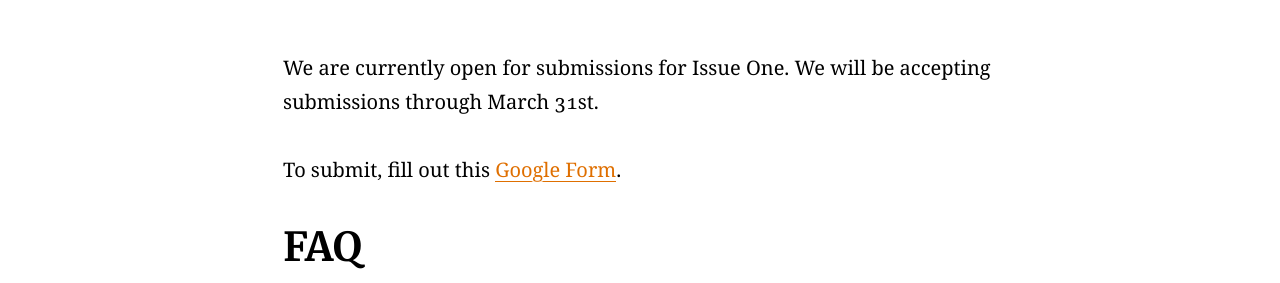
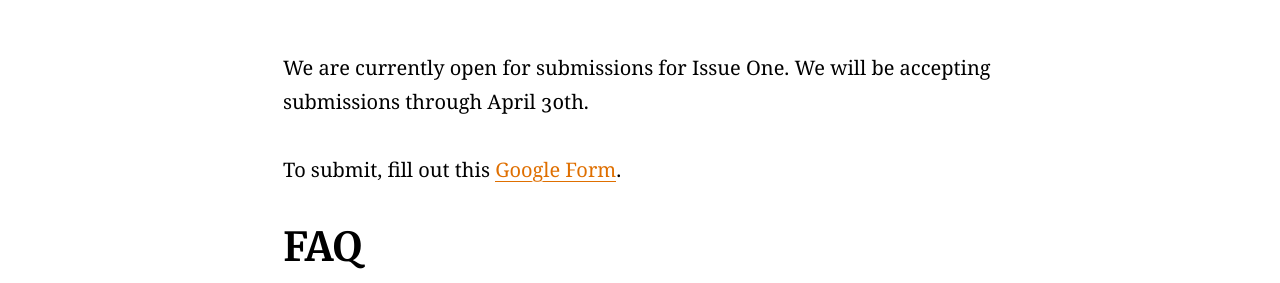
Before and after one commit to atmars77/atmars77.github.io, a Jekyll site: the page built from submit.md, in a window 1280 px wide and 900 px high. Shown: the part 410-693 px from the top of the window. Built offline with Jekyll 4.4.1, drawn with Linux system fonts in a browser that asks for light colours.

Commit message:
date change

```diff
--- a/submit.md
+++ b/submit.md
@@ -6,7 +6,7 @@ feature_text: |
 feature_image: "/assets/Images/tina_candle.jpg"
 excerpt: "Submit to Spark to Flame"
 ---
-We are currently open for submissions for Issue One. We will be accepting submissions through March 31st.
+We are currently open for submissions for Issue One. We will be accepting submissions through April 30th.
 
 To submit, fill out this [Google Form](https://docs.google.com/forms/d/e/1FAIpQLScK-5ArvstWpBkvBcw4TYKUSAPVl5In5AHuAPFlRvVUN_zhCA/viewform).
 
```
